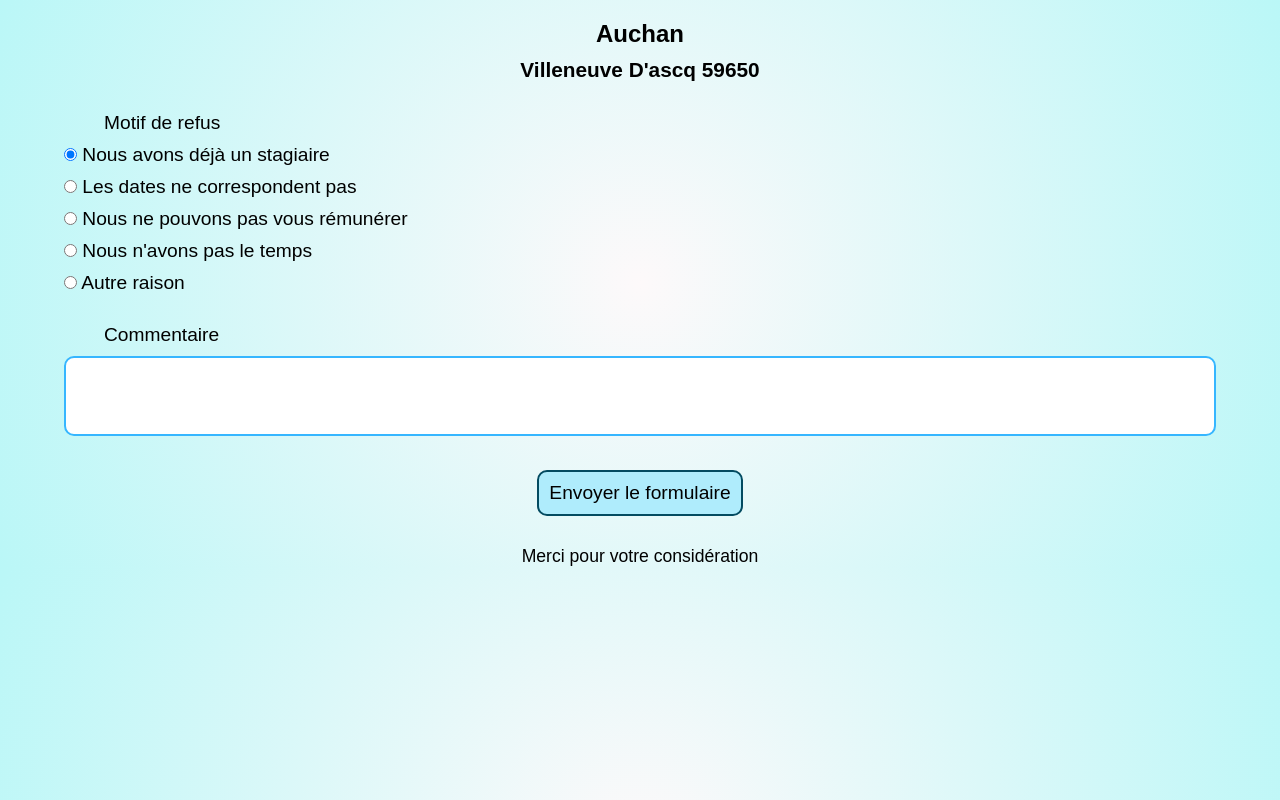
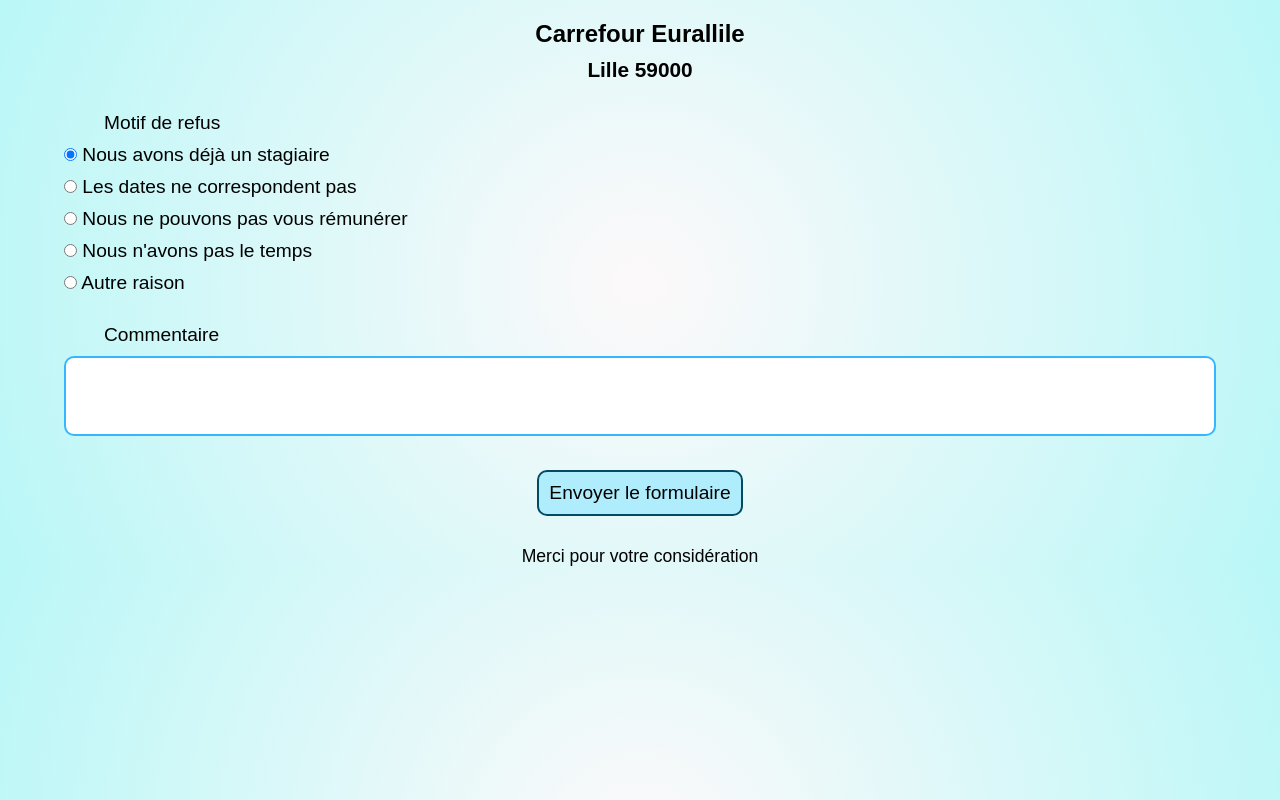
Before and after one commit to giveurfeedback/site-lettre-motivation-feedback, a plain HTML site: page uscmTDdqWfnDkLv1HD7G/index.html in a window 1280 px wide. Drawn offline with Linux system fonts and the light colour scheme.

Commit message:
Update index.html

```diff
--- a/uscmTDdqWfnDkLv1HD7G/index.html
+++ b/uscmTDdqWfnDkLv1HD7G/index.html
@@ -8,9 +8,9 @@
 </head>
 <body>
     <div id="conteneur-nom-lieu">
-        <h1 id="nom-entreprise">Auchan</h1>
+        <h1 id="nom-entreprise">Carrefour Eurallile</h1>
 
-        <h2 id="lieu-entreprise">Villeneuve D'ascq 59650</h2>
+        <h2 id="lieu-entreprise">Lille 59000</h2>
     </div>
 
     <div id="conteneur-formulaire">
```
